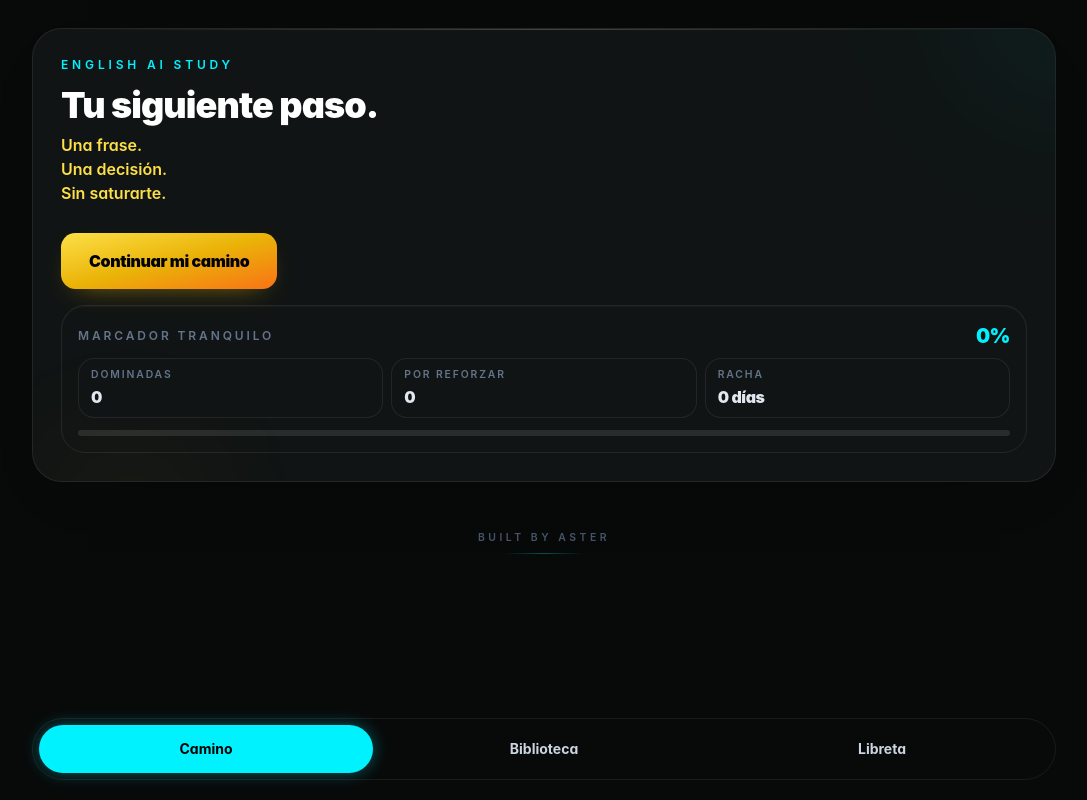
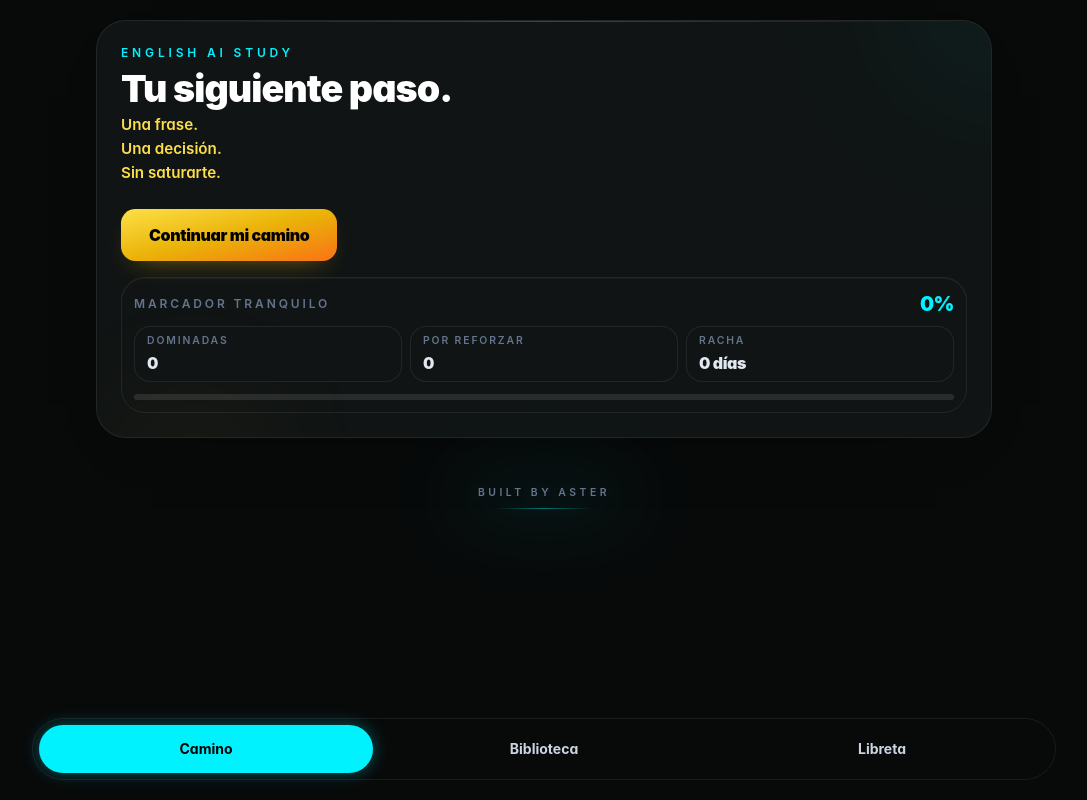
Before and after one commit to Aster1200/english-ai-study, a Next.js app: page / in a window 1280 px wide. Shown: the whole page, without its empty margins (96-1183 px from the left). Built offline with nearby package versions, Linux system fonts and the light colour scheme.

Commit message:
Fit home screen and refine signature glow

```diff
--- a/app/page.tsx
+++ b/app/page.tsx
@@ -199,12 +199,12 @@ export default function Home() {
       className={`min-h-screen px-4 transition-colors duration-300 sm:px-6 ${
         isStudying
           ? "flex items-center justify-center bg-[var(--surface-0)] py-6 sm:py-10"
-          : "bg-[var(--surface-0)] pb-28 pt-5 sm:pb-12 sm:pt-7"
+          : "bg-[var(--surface-0)] pb-24 pt-4 sm:pb-10 sm:pt-5"
       }`}
     >
-      <div className={`mx-auto w-full max-w-5xl transition-[max-width,opacity,transform] duration-300 ease-out ${isStudying ? "max-w-4xl" : ""}`}>
+      <div className={`mx-auto w-full transition-[max-width,opacity,transform] duration-300 ease-out ${isStudying ? "max-w-4xl" : "max-w-5xl"}`}>
         {!isStudying && activeTab === "learn" && (
-          <header className="soft-enter relative overflow-hidden rounded-[var(--radius-panel)] border border-[var(--border-soft)] bg-[var(--surface-1)] p-5 shadow-[0_22px_70px_-55px_rgba(0,0,0,0.9)] sm:p-7">
+          <header className="soft-enter relative mx-auto max-w-4xl overflow-hidden rounded-[var(--radius-panel)] border border-[var(--border-soft)] bg-[var(--surface-1)] p-5 shadow-[0_22px_70px_-55px_rgba(0,0,0,0.9)] sm:p-6">
           <div className="absolute -right-28 -top-32 h-52 w-52 rounded-full bg-[#00f2ff]/[0.055] blur-[74px]" />
           <div className="absolute -bottom-24 left-8 h-32 w-32 rounded-full bg-yellow-500/[0.07] blur-[66px]" />
           <div className="absolute inset-x-8 top-0 h-px bg-gradient-to-r from-transparent via-white/20 to-transparent" />
@@ -212,10 +212,10 @@ export default function Home() {
             <p className="text-xs font-semibold uppercase tracking-[0.32em] text-[#00f2ff]">
               ENGLISH AI STUDY
             </p>
-            <h1 className="mt-3 text-3xl font-black tracking-tight text-white sm:text-4xl">
+            <h1 className="mt-2.5 text-3xl font-black tracking-tight text-white sm:text-[2.35rem]">
               Tu siguiente paso.
             </h1>
-            <p className="mt-2 text-sm font-semibold leading-6 text-yellow-300 sm:text-base">
+            <p className="mt-1.5 text-sm font-semibold leading-6 text-yellow-300 sm:text-[0.95rem]">
               Una frase.
               <br />
               Una decisión.
@@ -224,13 +224,13 @@ export default function Home() {
             </p>
           </div>
           <button
-            className="soft-layer relative mt-7 min-h-14 w-full rounded-[var(--radius-button)] bg-gradient-to-br from-yellow-300 via-yellow-500 to-orange-500 px-7 py-3 text-base font-black tracking-tight text-black shadow-[0_10px_28px_-16px_rgba(234,179,8,0.72)] hover:-translate-y-0.5 hover:shadow-[0_14px_34px_-18px_rgba(234,179,8,0.82)] active:scale-[0.99] sm:w-auto"
+            className="soft-layer relative mt-6 min-h-[3.25rem] w-full rounded-[var(--radius-button)] bg-gradient-to-br from-yellow-300 via-yellow-500 to-orange-500 px-7 py-3 text-base font-black tracking-tight text-black shadow-[0_10px_28px_-16px_rgba(234,179,8,0.72)] hover:-translate-y-0.5 hover:shadow-[0_14px_34px_-18px_rgba(234,179,8,0.82)] active:scale-[0.99] sm:w-auto"
             onClick={startTrainingSession}
             type="button"
           >
             Continuar mi camino
           </button>
-          <div className="relative mt-4 rounded-[var(--radius-card)] border border-[var(--border-soft)] bg-[var(--surface-2)]/70 p-3 shadow-[inset_0_1px_0_rgba(255,255,255,0.035)] sm:p-4">
+          <div className="relative mt-4 rounded-[var(--radius-card)] border border-[var(--border-soft)] bg-[var(--surface-2)]/70 p-3 shadow-[inset_0_1px_0_rgba(255,255,255,0.035)]">
             <div className="flex items-center justify-between gap-3">
               <div>
                 <p className="text-xs font-semibold uppercase tracking-[0.24em] text-slate-500">
@@ -363,11 +363,14 @@ export default function Home() {
         </div>
 
         {!isStudying && (
-          <footer className="py-6 text-center">
-          <p className="text-[0.65rem] font-semibold uppercase tracking-[0.34em] text-slate-600">
-            Built by Aster
-          </p>
-          <div className="mx-auto mt-2 h-px w-20 bg-gradient-to-r from-transparent via-[#00f2ff]/30 to-transparent" />
+          <footer className="py-4 text-center">
+          <div className="relative inline-flex flex-col items-center">
+            <div className="absolute top-1/2 h-8 w-44 -translate-y-1/2 rounded-full bg-[#00f2ff]/10 blur-2xl" />
+            <p className="relative text-[0.65rem] font-semibold uppercase tracking-[0.34em] text-slate-500 [text-shadow:0_0_18px_rgba(0,242,255,0.24)]">
+              Built by Aster
+            </p>
+            <div className="relative mx-auto mt-2 h-px w-24 bg-gradient-to-r from-transparent via-[#00f2ff]/45 to-transparent shadow-[0_0_14px_rgba(0,242,255,0.24)]" />
+          </div>
           </footer>
         )}
       </div>
@@ -383,7 +386,7 @@ function CompactStat({
   value: number | string;
 }) {
   return (
-    <div className="rounded-[var(--radius-input)] border border-[var(--border-soft)] bg-[var(--surface-1)] px-3 py-2">
+    <div className="rounded-[var(--radius-input)] border border-[var(--border-soft)] bg-[var(--surface-1)] px-3 py-1.5">
       <p className="text-[0.65rem] font-semibold uppercase tracking-[0.18em] text-slate-500">
         {label}
       </p>
```
